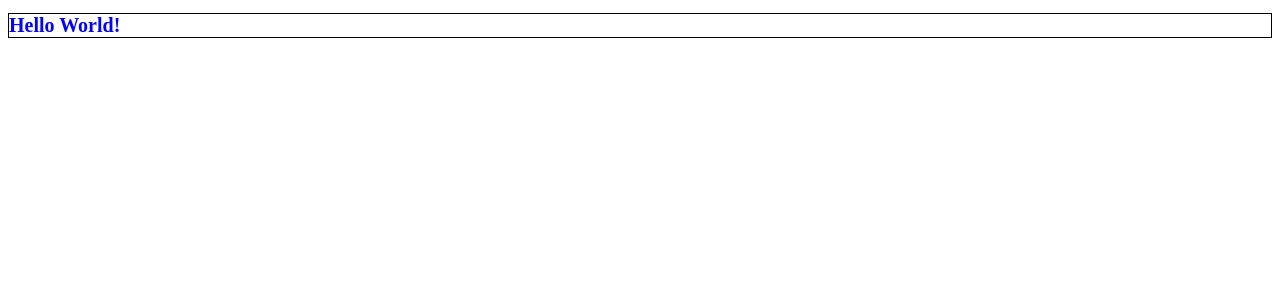
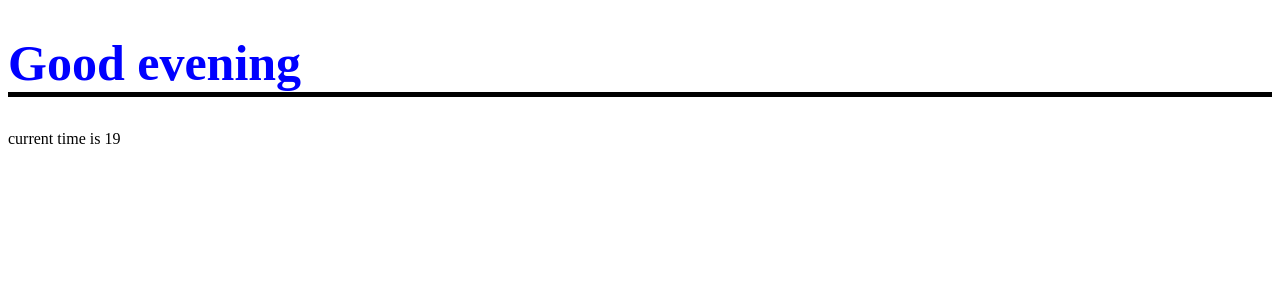
Before and after one commit to Salah-Eddine-hub/Reactjs, a React (Create React App) app in the folder my-app/: page / in a window 1280 px wide. Shown: the top 300 px of the page. Built offline with nearby package versions, Linux system fonts and the light colour scheme.

Commit message:
exercice to learn how to use the object and date function and also inline styling in react

```diff
--- a/my-app/public/styles.css
+++ b/my-app/public/styles.css
@@ -1,8 +1,5 @@
-.heading{
-    color: red;
-}
-
-img{
-    width: 100px;
-    height: 100px;
-}
+.heading {
+    font-size: 50px;
+    font-weight: bold;
+    border-bottom: 5px solid black;
+  }
--- a/my-app/src/index.js
+++ b/my-app/src/index.js
@@ -1,15 +1,38 @@
 import React from "react";
 import ReactDOM from "react-dom";
 
-const customStyle = {
-  color: "red",
-  fontSize: "20px",
-  border: "1px solid black"
+
+const newstyle = {
+  color : ""
 };
 
-customStyle.color = "blue";
+const cTime = new Date(2022,1,1,19);
+const hours = cTime.getHours();
+let date = "";
 
-ReactDOM.render(
-  <h1 style={customStyle}>Hello World!</h1>,
-  document.getElementById("root")
-);
+if (hours < "12"){
+  date = "moring";
+  newstyle.color = "red";
+}
+else if (hours < "18"){
+  date = "Afternoon";
+  newstyle.color = "green";
+}
+else{
+  date = "evening";
+  newstyle.color = "blue";
+}
+
+ReactDOM.render(<div>
+  <h1 className="heading" style={newstyle}>Good {date}</h1>
+  <p>current time is {hours}</p>
+</div>,
+document.getElementById("root"));
+
+//Create a React app from scratch.
+//Show a single h1 that says "Good morning" if between midnight and 12PM.
+//or "Good Afternoon" if between 12PM and 6PM.
+//or "Good evening" if between 6PM and midnight.
+//Apply the "heading" style in the styles.css
+//Dynamically change the color of the h1 using inline css styles.
+//Morning = red, Afternoon = green, Night = blue.
```
